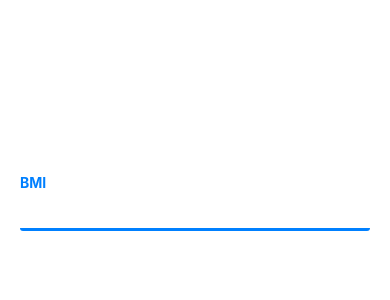
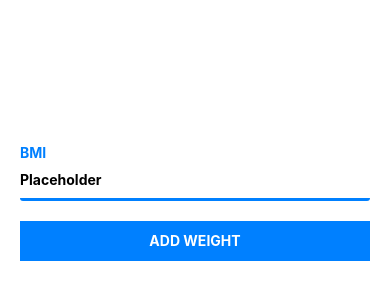
Before and after one commit to flown1/rn-htdacademy-workshops, a React Native app: screen / in a window 390 px wide. Shown: the part 220-520 px from the top of the page. Built offline with nearby package versions, Linux system fonts and the light colour scheme.

Commit message:
extracted button and input

```diff
--- a/App.js
+++ b/App.js
@@ -1,5 +1,7 @@
 import React from 'react';
-import { StyleSheet, Text, TextInput, View } from 'react-native';
+import { StyleSheet, Text, TextInput, TouchableOpacity, View } from 'react-native';
+import Input from "./components/Input";
+import Button from "./components/Button";
 
 export default class App extends React.Component {
   constructor(props) {
@@ -13,20 +15,28 @@ export default class App extends React.Component {
   onChangeBMI = (value) => {
     this.setState({BMI: value});
   };
+
+  onPressButton = () => {
+    const { BMI } = this.state;
+    console.log(BMI);
+  };
   render() {
     const { BMI } = this.state;
     return (
       <View style={styles.container}>
         <Text style={{fontSize: 30}}>{BMI}</Text>
 
-        <View style={styles.inputWrapper}>
-          <Text style={styles.label}>BMI</Text>
-          <TextInput
-            style={styles.input}
-            onChangeText={this.onChangeBMI}
-            value={BMI}
-          />
-        </View>
+        <Input
+          onChangeText={this.onChangeBMI}
+          label="BMI"
+          keyboardType="numeric"
+          value={this.state.BMI}
+          placeholder="Placeholder"
+        />
+        <Button
+          onPress={this.onPressButton}
+          text="ADD WEIGHT"
+        />
       </View>
     );
   }
@@ -40,18 +50,4 @@ const styles = StyleSheet.create({
     justifyContent: 'center',
     marginHorizontal: 20
   },
-  inputWrapper: {
-    width: '100%'
-  },
-  input: {
-    height: 40,
-    width: '100%',
-    borderBottomWidth: 3,
-    borderColor: '#0080ff',
-    borderRadius: 3
-  },
-  label: {
-    color: '#0080ff',
-    fontWeight: 'bold'
-  }
 });
--- /dev/null
+++ b/components/Button.js
@@ -0,0 +1,43 @@
+import React, {Component} from 'react';
+import {StyleSheet, Text, TouchableOpacity, View} from 'react-native';
+
+
+const Button = (props) => {
+  return (
+    <View style={styles.buttonWrapper}>
+      <TouchableOpacity
+        style={[styles.button, {backgroundColor: props.color}]}
+        onPress={props.onPress}
+      >
+        <Text style={styles.buttonText}>{props.text}</Text>
+      </TouchableOpacity>
+    </View>
+  );
+};
+
+Button.defaultProps = {
+  color: '#0080FF'
+};
+
+const styles = StyleSheet.create({
+  container: {
+    flex: 1,
+    justifyContent: 'center'
+  },
+  buttonWrapper: {
+    width: '100%',
+    marginTop: 20
+  },
+  button: {
+    backgroundColor: '#0090ff',
+    alignItems: 'center',
+    height: 40,
+    justifyContent: 'center'
+  },
+  buttonText: {
+    fontWeight: 'bold',
+    color: 'white'
+  }
+});
+
+export default Button;
--- /dev/null
+++ b/components/Input.js
@@ -0,0 +1,38 @@
+import React from 'react';
+import { StyleSheet, Text, TextInput, View } from 'react-native'
+
+const Input = (props) => {
+  return (
+    <View style={styles.inputWrapper}>
+      {props.label ? <Text style={styles.label}>{props.label}</Text> : null}
+      <TextInput
+        style={styles.input}
+        onChangeText={props.onChangeText}
+        value={props.value}
+        keyboardType={props.keyboardType}
+        {...props}
+      />
+    </View>
+  )
+};
+
+export default Input;
+
+
+const styles = StyleSheet.create({
+  input: {
+    width: '100%',
+    borderBottomWidth: 3,
+    borderColor: '#0080FF',
+    height: 40,
+    borderRadius: 3,
+    fontWeight: 'bold',
+  },
+  inputWrapper: {
+    width: '100%',
+  },
+  label: {
+    color: '#0080FF',
+    fontWeight: 'bold',
+  },
+});
```
